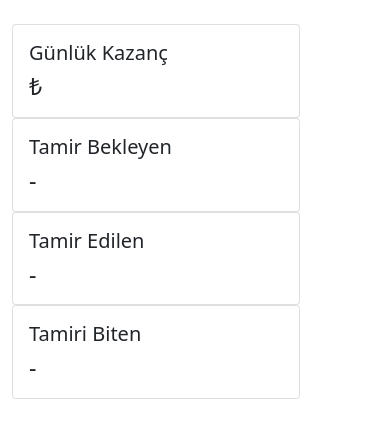
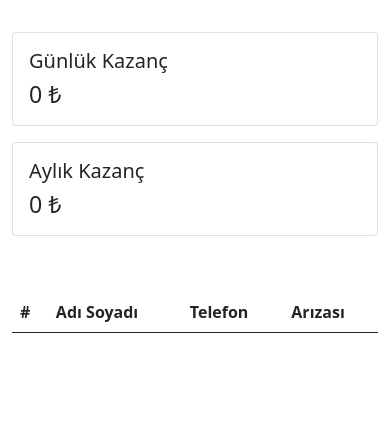
Before and after one commit to aliemresafak/serman, a Django app: page / in a window 390 px wide. Shown: the part 152-599 px from the top of the page. Run offline with Django 3.2, Linux system fonts and the light colour scheme; data that the repository does not hold is empty.

Commit message:
Update: fixed responsive issues

```diff
--- a/core/templates/dashboard.html
+++ b/core/templates/dashboard.html
@@ -1,41 +1,25 @@
 {% extends 'base/_base.html' %} {% block content %}
 
 <div class="row">
-  <div class="row">{{ data.name }}</div>
-  <div class="col-md-3">
-    <div class="card col-md-3" style="width: 18rem">
+  <div class="col-xs-12 col-sm-6 col-lg-3 col-xl-3 my-2">
+    <div class="card">
       <div class="card-body">
         <h5 class="card-title">Günlük Kazanç</h5>
-        <p class="card-text h3">{{ sum_price }} ₺</p>
+        <p class="card-text h3">{{ sum_price_daily }} ₺</p>
       </div>
     </div>
   </div>
-  <div class="col-md-3">
-    <div class="card col-md-3" style="width: 18rem">
+  <div class="col-xs-12 col-sm-6 col-lg-3 col-xl-3 my-2">
+    <div class="card">
       <div class="card-body">
-        <h5 class="card-title">Tamir Bekleyen</h5>
-        <p class="card-text h3">-</p>
-      </div>
-    </div>
-  </div>
-  <div class="col-md-3">
-    <div class="card col-md-3" style="width: 18rem">
-      <div class="card-body">
-        <h5 class="card-title">Tamir Edilen</h5>
-        <p class="card-text h3">-</p>
-      </div>
-    </div>
-  </div>
-  <div class="col-md-3">
-    <div class="card col-md-3" style="width: 18rem">
-      <div class="card-body">
-        <h5 class="card-title">Tamiri Biten</h5>
-        <p class="card-text h3">-</p>
+        <h5 class="card-title">Aylık Kazanç</h5>
+        <p class="card-text h3"> {{ sum_price_monthly }} ₺</p>
       </div>
     </div>
   </div>
 </div>
 <div class="row my-5">
+  <div class="col">
   <table class="table table-striped">
     <thead>
       <tr>
@@ -47,6 +31,7 @@
     </thead>
     <tbody></tbody>
   </table>
+  </div>
 </div>
 
 {% endblock %}
--- a/core/templates/price_list/price_list.html
+++ b/core/templates/price_list/price_list.html
@@ -1,7 +1,7 @@
 {% extends '../base/_base.html' %} {% block content %}
 
-<div class="row justify-content-end">
-  <div class="col-2">
+<div class="row justify-content-end mb-3">
+  <div class="col col-md-4 col-xl-2">
     <a
       class="
         btn btn-outline-primary
--- a/core/templates/user/users.html
+++ b/core/templates/user/users.html
@@ -1,6 +1,6 @@
 {% extends '../base/_base.html' %} {% block content %}
-<div class="row justify-content-end">
-  <div class="col-2">
+<div class="row justify-content-end mb-3">
+  <div class="col col-md-4 col-xl-2">
     <a class="btn btn-outline-primary w-100 d-flex justify-content-center align-items-center gap-2"
         href="{% url 'user_create' %}"
     >
```
Also changed, not shown: core/templates/service/service_list.html (+2 -5 lines).
